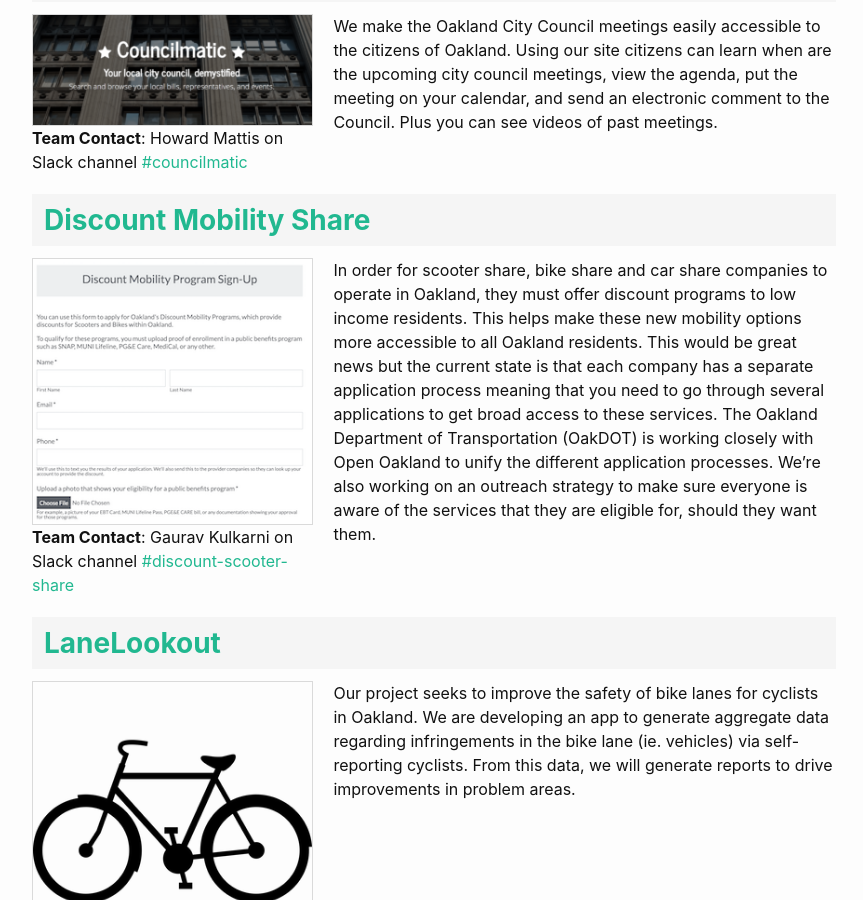
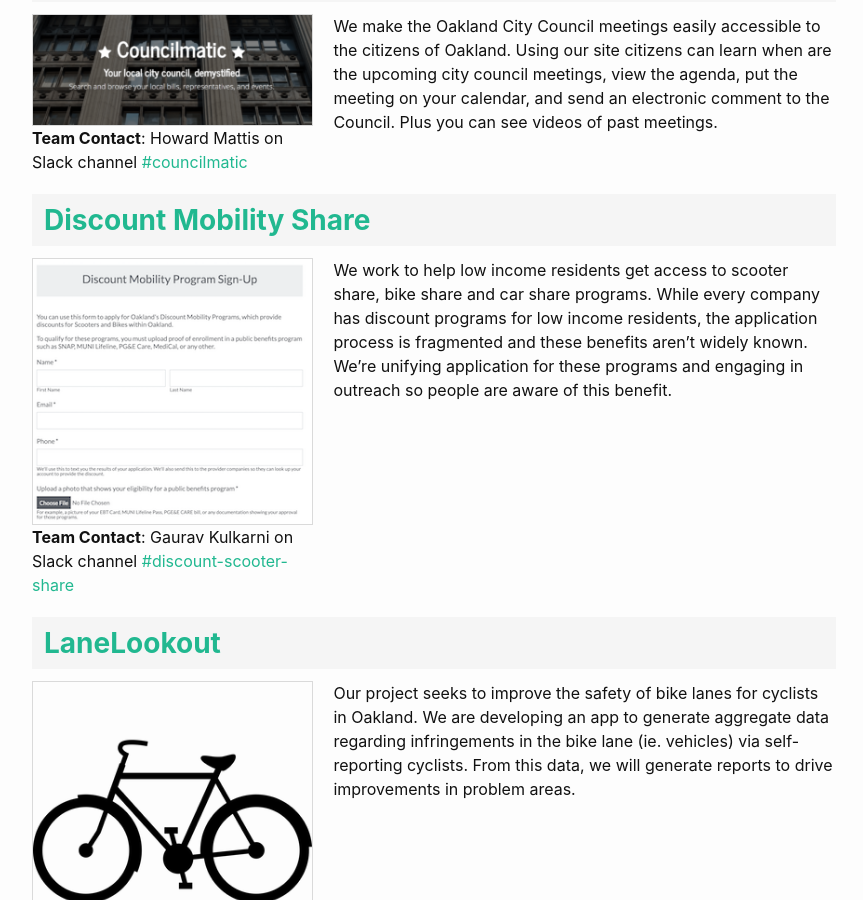
Before and after one commit to openoakland/openoakland.org, a Jekyll site: the page built from src/projects.md, in a window 1280 px wide and 900 px high, scrolled down 727 px. Shown: the whole window, without its empty margins (206-1069 px from the left). Built offline with Jekyll 4.4.1, drawn with Linux system fonts in a browser that asks for light colours.

Commit message:
Update active_projects.yml
reword

```diff
--- a/src/_data/active_projects.yml
+++ b/src/_data/active_projects.yml
@@ -18,7 +18,7 @@
   leader: Gaurav Kulkarni
   slack_id: CLY606C2D
   slack_channel: discount-scooter-share
-  description: In order for scooter share, bike share and car share companies to operate in Oakland, they must offer discount programs to low income residents. This helps make these new mobility options more accessible to all Oakland residents. This would be great news but the current state is that each company has a separate application process meaning that you need to go through several applications to get broad access to these services. The Oakland Department of Transportation (OakDOT) is working closely with Open Oakland to unify the different application processes. We're also working on an outreach strategy to make sure everyone is aware of the services that they are eligible for, should they want them.
+  description: We work to help low income residents get access to scooter share, bike share and car share programs. While every company has discount programs for low income residents, the application process is fragmented and these benefits aren't widely known. We're unifying application for these programs and engaging in outreach so people are aware of this benefit.
 - name: LaneLookout
   image: lane-lookout_300x300.png
   link: https://www.lanelookout.org
```
